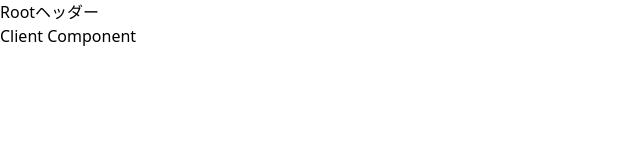
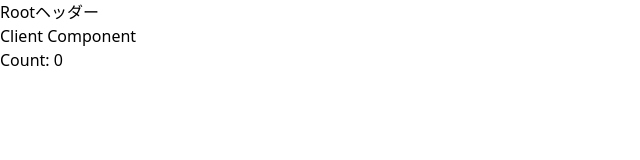
Before and after one commit to shimobayashi-growers/next-udemy-basic, a Next.js app: page /rcc in a window 1280 px wide. Shown: the top 160 px of the page, without its empty margins (0-640 px from the left). Built offline with nearby package versions, Linux system fonts and the light colour scheme.

Commit message:
chore: use clientの確認

```diff
--- a/src/app/rcc/page.tsx
+++ b/src/app/rcc/page.tsx
@@ -1,10 +1,17 @@
 'use client'
 
+import { useState } from "react";
+
 export default function ClientComponent() {
+    const [ count, setCount ] = useState(0);
+
     console.log("Client Component");
     return (
         <div>
             <h1>Client Component</h1>
+            <button onClick={() => setCount(count + 1)}>
+                Count: {count}
+            </button>
         </div>
     )
 }
```
